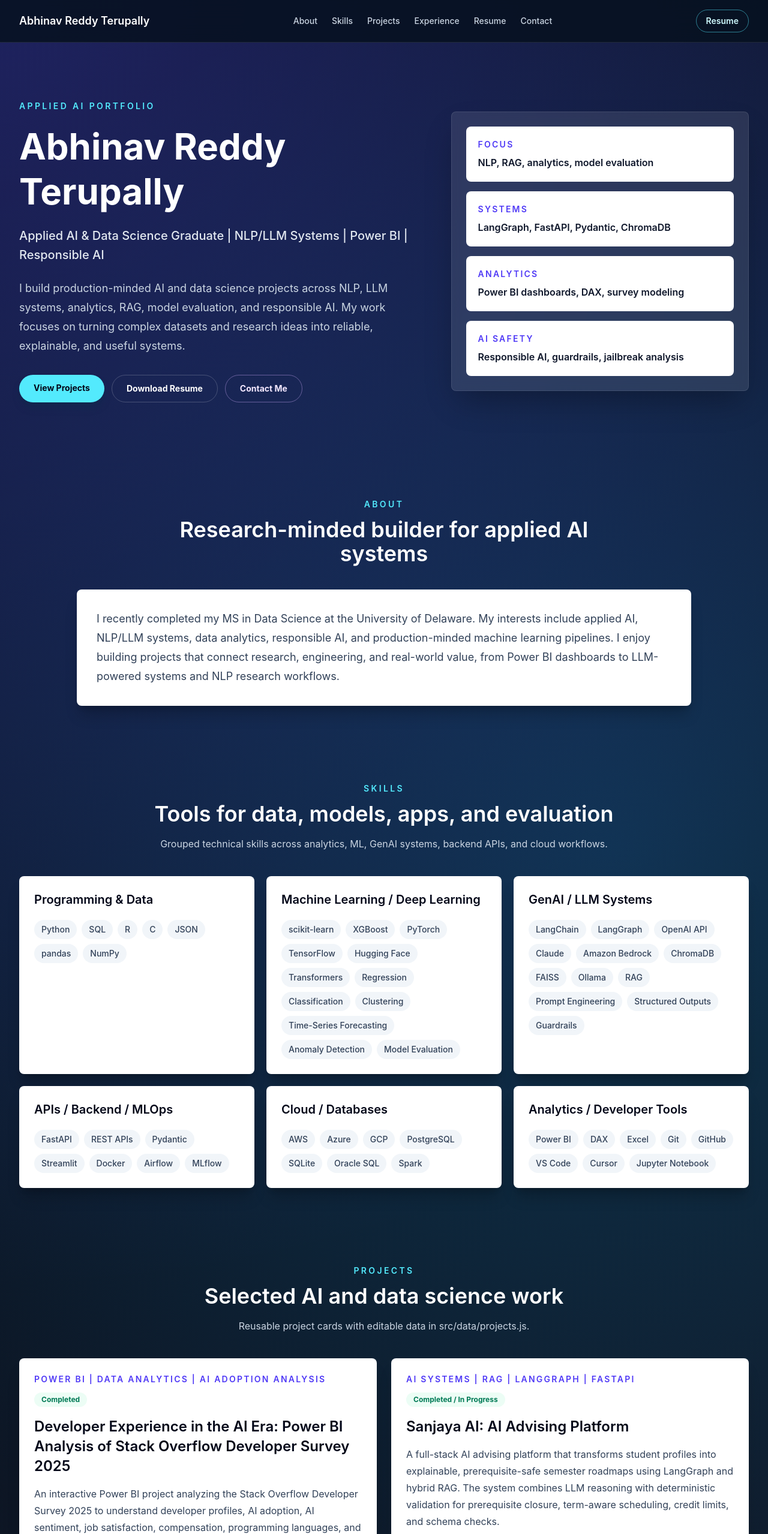
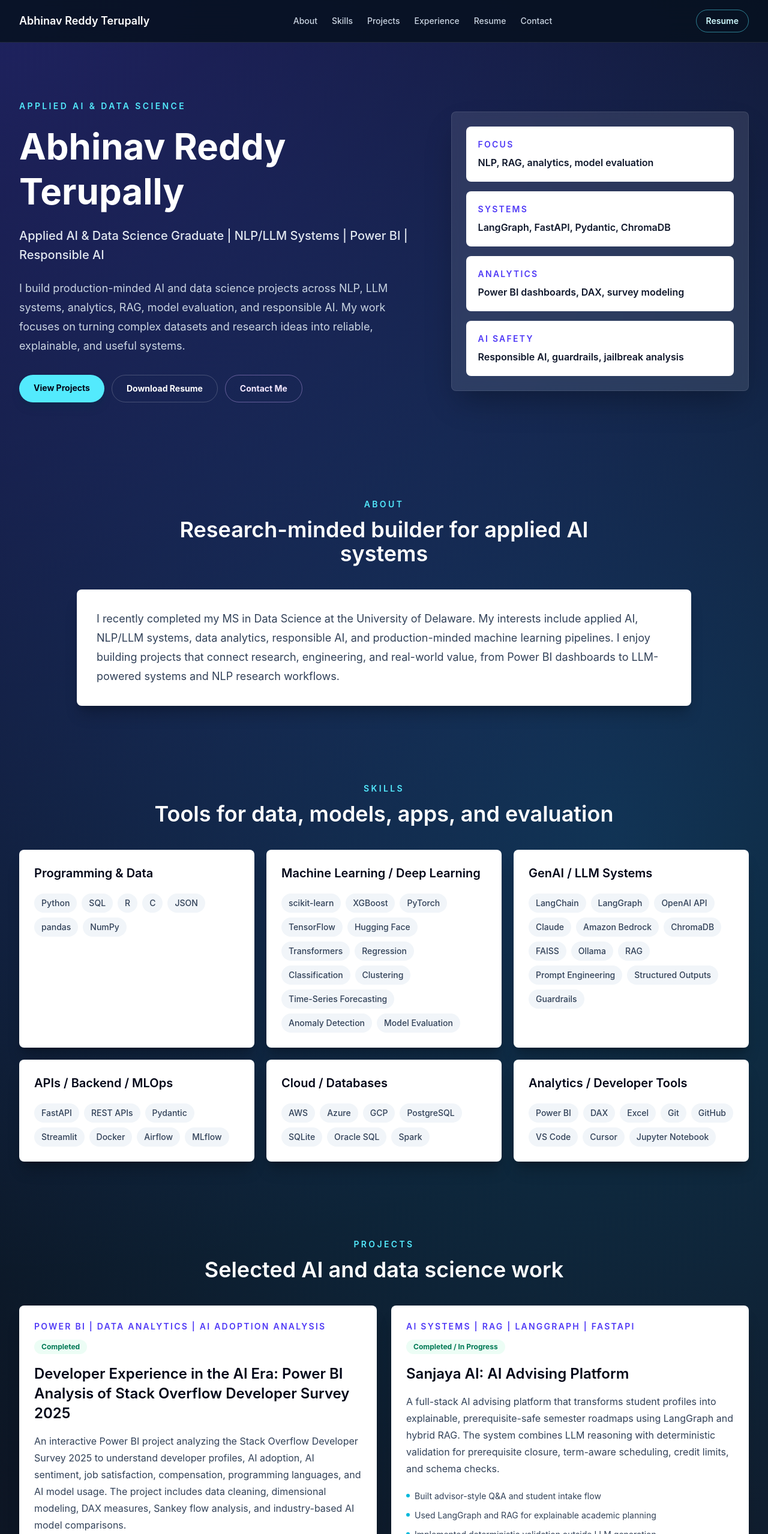
Before and after one commit to Abhitar3/abhinav-portfolio, a React (Vite) app: page / in a window 1280 px wide. Shown: the top 2558 px of the page at 60% size. Built offline with nearby package versions, Linux system fonts and the light colour scheme.

Commit message:
Clean up portfolio section copy

```diff
--- a/src/components/Hero.jsx
+++ b/src/components/Hero.jsx
@@ -4,7 +4,7 @@ function Hero() {
       <div className="mx-auto grid max-w-7xl items-center gap-12 lg:grid-cols-[1.15fr_0.85fr]">
         <div>
           <p className="text-sm font-semibold uppercase tracking-[0.24em] text-cyan-300">
-            Applied AI Portfolio
+            Applied AI & Data Science
           </p>
           <h1 className="mt-5 max-w-4xl text-4xl font-bold leading-tight text-white sm:text-6xl">
             Abhinav Reddy Terupally
--- a/src/components/Projects.jsx
+++ b/src/components/Projects.jsx
@@ -8,7 +8,6 @@ function Projects() {
         <SectionHeader
           eyebrow="Projects"
           title="Selected AI and data science work"
-          description="Reusable project cards with editable data in src/data/projects.js."
         />
         <div className="grid gap-6 lg:grid-cols-2">
           {projects.map((project) => (
--- a/src/components/Skills.jsx
+++ b/src/components/Skills.jsx
@@ -8,7 +8,6 @@ function Skills() {
         <SectionHeader
           eyebrow="Skills"
           title="Tools for data, models, apps, and evaluation"
-          description="Grouped technical skills across analytics, ML, GenAI systems, backend APIs, and cloud workflows."
         />
         <div className="grid gap-5 md:grid-cols-2 xl:grid-cols-3">
           {skills.map((skillGroup) => (
```
